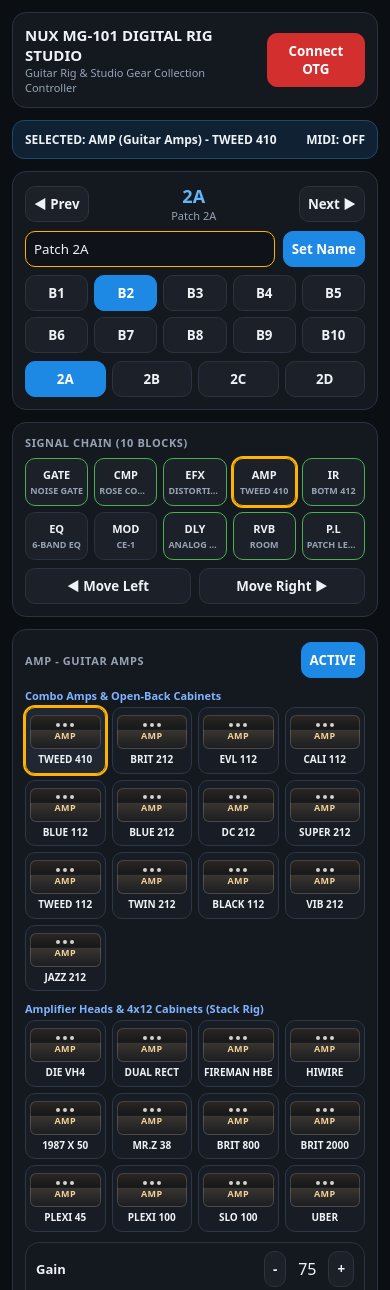
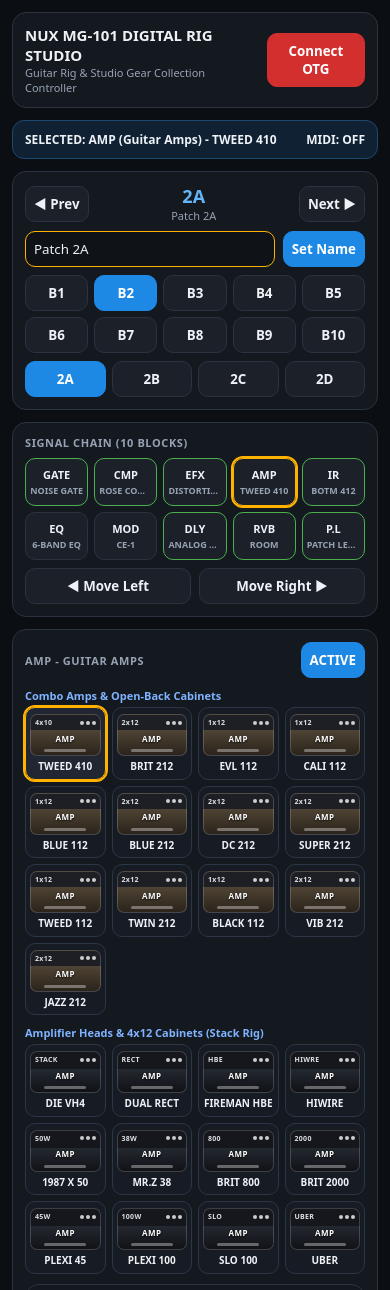
Before and after one commit to hossainnayeem738-droid/NuxMG101-Androidapp, a website: page index.html in a window 390 px wide. Shown: the top 1290 px of the page. Drawn offline with Linux system fonts and the light colour scheme.

Commit message:
Update index.html

```diff
--- a/index.html
+++ b/index.html
@@ -31,23 +31,28 @@
     .sub{font-size:9px;color:var(--muted);max-width:100%;overflow:hidden;text-overflow:ellipsis;white-space:nowrap;}
     .gear-grid{display:grid;grid-template-columns:repeat(4,minmax(0,1fr));gap:6px;}
     .gear-card{
-      background:#181d25;border:1px solid #2e3746;border-radius:10px;padding:7px 4px;
+      background:#171c24;border:1px solid #2d3645;border-radius:10px;padding:6px 4px;
       display:flex;flex-direction:column;align-items:center;gap:5px;text-align:center;min-width:0;
     }
     .gear-card.active{border-color:var(--amber);outline:2px solid var(--amber);background:#202733;}
-    .gear-art{
-      width:100%;height:34px;border-radius:6px;display:flex;flex-direction:column;
-      align-items:center;justify-content:center;font-size:9px;font-weight:900;letter-spacing:0.4px;
-      border:1px solid rgba(255,255,255,0.16);position:relative;overflow:hidden;
+    .digital-box{
+      width:100%;height:42px;border-radius:7px;padding:3px 4px;
+      display:flex;flex-direction:column;justify-content:space-between;
+      border:1px solid rgba(255,255,255,0.18);overflow:hidden;
     }
-    .amp-art{background:linear-gradient(180deg,#2b2620 0%,#15171a 42%,#3a352f 43%,#1c1e22 100%);color:#f3d299;}
-    .cab-art{background:linear-gradient(180deg,#25282e 0%,#14161a 100%);color:#cfd8dc;border-color:#455a64;}
-    .pedal-art{color:#fff;text-shadow:0 1px 2px rgba(0,0,0,0.75);}
-    .knobs{display:flex;gap:3px;margin-bottom:2px;}
-    .knobs span{width:4px;height:4px;border-radius:50%;background:rgba(255,255,255,0.8);}
+    .amp-combo{background:linear-gradient(180deg,#1d1f24 0%,#1d1f24 38%,#4e4334 38%,#2b241b 100%);}
+    .amp-stack{background:linear-gradient(180deg,#15171c 0%,#15171c 42%,#242830 42%,#101216 100%);}
+    .cab-box{background:repeating-linear-gradient(90deg,#1b1f26 0px,#1b1f26 4px,#262c36 4px,#262c36 6px);}
+    .fx-box{box-shadow:inset 0 1px 0 rgba(255,255,255,0.25);}
+    .top-bar{display:flex;justify-content:space-between;align-items:center;font-size:7px;font-weight:900;letter-spacing:0.3px;opacity:0.92;}
+    .knobs{display:flex;gap:2px;}
+    .knobs span{width:4px;height:4px;border-radius:50%;background:#fff;opacity:0.85;}
+    .mid-tag{font-size:8px;font-weight:900;letter-spacing:0.5px;text-align:center;color:#fff;text-shadow:0 1px 2px rgba(0,0,0,0.85);}
+    .bot-line{height:3px;width:70%;margin:0 auto;border-radius:2px;background:rgba(255,255,255,0.35);}
     .gear-name{font-size:10px;font-weight:800;line-height:1.15;color:#eef2f6;word-break:break-word;}
     .mic-card{padding:8px 4px;display:flex;flex-direction:column;align-items:center;gap:4px;}
-    .mic-icon{width:14px;height:24px;border-radius:7px 7px 3px 3px;background:linear-gradient(90deg,#90a4ae,#eceff1,#607d8b);border:1px solid #37474f;}
+    .mic-capsule{width:16px;height:24px;border-radius:8px 8px 3px 3px;background:linear-gradient(90deg,#78909c,#f5f7fa,#546e7a);border:1px solid #37474f;}
+    .mic-panel{background:#181d26;border:1px solid #2e3848;border-radius:12px;padding:10px;margin-top:10px;}
   </style>
 </head>
 <body>
@@ -103,7 +108,7 @@
 </div>
 
 <script>
-var KEY="nux_mg101_chain_only_v1";
+var KEY="nux_mg101_digital_v2";
 var BANKS=[1,2,3,4,5,6,7,8,9,10], SLOTS=["A","B","C","D"];
 var ORDER=["GATE","CMP","EFX","AMP","IR","EQ","MOD","DLY","RVB","P.L"];
 var IR_MICS=["E906","SM57","U87","C414"];
@@ -123,99 +128,66 @@ var META={
 };
 
 var GEAR={
-  GATE:[{g:"Noise Reduction",items:[
-    {n:"NOISE GATE",c:"#37474f"}
-  ]}],
-  CMP:[{g:"Compression Pedals",items:[
-    {n:"ROSE COMPRESSOR",c:"#ad1457"},
-    {n:"4 COMP",c:"#546e7a"}
-  ]}],
+  GATE:[{g:"Noise Reduction",items:[{n:"NOISE GATE",c:"#37474f",tag:"GATE"}]}],
+  CMP:[{g:"Compression Pedals",items:[{n:"ROSE COMPRESSOR",c:"#ad1457",tag:"COMP"},{n:"4 COMP",c:"#546e7a",tag:"4-COMP"}]}],
   EFX:[{g:"Drive & Distortion (EFX)",items:[
-    {n:"DISTORTION+",c:"#fbc02d"},
-    {n:"RE BOOST",c:"#eceff1"},
-    {n:"AC BOOST",c:"#fdd835"},
-    {n:"DIST 803",c:"#ef6c00"},
-    {n:"T SCREAM",c:"#2e7d32"},
-    {n:"BLUES DRV",c:"#1565c0"},
-    {n:"MORNING DRV",c:"#c0ca33"},
-    {n:"RAT DIST",c:"#212121"},
-    {n:"RED DIRT",c:"#c62828"},
-    {n:"CRUNCH",c:"#8e24aa"},
-    {n:"MUFF FUZZ",c:"#424242"},
-    {n:"KATANA",c:"#90a4ae"},
-    {n:"ST SINGER",c:"#607d8b"}
+    {n:"DISTORTION+",c:"#fbc02d",tag:"DIST+"},{n:"RE BOOST",c:"#eceff1",tag:"BOOST"},{n:"AC BOOST",c:"#fdd835",tag:"AC-BST"},
+    {n:"DIST 803",c:"#ef6c00",tag:"OD-803"},{n:"T SCREAM",c:"#2e7d32",tag:"TS-OD"},{n:"BLUES DRV",c:"#1565c0",tag:"BLUES"},
+    {n:"MORNING DRV",c:"#c0ca33",tag:"MORN"},{n:"RAT DIST",c:"#212121",tag:"RAT"},{n:"RED DIRT",c:"#c62828",tag:"DIRT"},
+    {n:"CRUNCH",c:"#8e24aa",tag:"CRNCH"},{n:"MUFF FUZZ",c:"#424242",tag:"FUZZ"},{n:"KATANA",c:"#90a4ae",tag:"CLEAN"},
+    {n:"ST SINGER",c:"#607d8b",tag:"SINGER"}
   ]}],
   AMP:[
     {g:"Combo Amps & Open-Back Cabinets",items:[
-      {n:"TWEED 410"},{n:"BRIT 212"},{n:"EVL 112"},{n:"CALI 112"},
-      {n:"BLUE 112"},{n:"BLUE 212"},{n:"DC 212"},{n:"SUPER 212"},
-      {n:"TWEED 112"},{n:"TWIN 212"},{n:"BLACK 112"},{n:"VIB 212"},{n:"JAZZ 212"}
+      {n:"TWEED 410",kind:"combo",tag:"4x10"},{n:"BRIT 212",kind:"combo",tag:"2x12"},{n:"EVL 112",kind:"combo",tag:"1x12"},
+      {n:"CALI 112",kind:"combo",tag:"1x12"},{n:"BLUE 112",kind:"combo",tag:"1x12"},{n:"BLUE 212",kind:"combo",tag:"2x12"},
+      {n:"DC 212",kind:"combo",tag:"2x12"},{n:"SUPER 212",kind:"combo",tag:"2x12"},{n:"TWEED 112",kind:"combo",tag:"1x12"},
+      {n:"TWIN 212",kind:"combo",tag:"2x12"},{n:"BLACK 112",kind:"combo",tag:"1x12"},{n:"VIB 212",kind:"combo",tag:"2x12"},
+      {n:"JAZZ 212",kind:"combo",tag:"2x12"}
     ]},
     {g:"Amplifier Heads & 4x12 Cabinets (Stack Rig)",items:[
-      {n:"DIE VH4"},{n:"DUAL RECT"},{n:"FIREMAN HBE"},{n:"HIWIRE"},
-      {n:"1987 X 50"},{n:"MR.Z 38"},{n:"BRIT 800"},{n:"BRIT 2000"},
-      {n:"PLEXI 45"},{n:"PLEXI 100"},{n:"SLO 100"},{n:"UBER"}
+      {n:"DIE VH4",kind:"stack",tag:"STACK"},{n:"DUAL RECT",kind:"stack",tag:"RECT"},{n:"FIREMAN HBE",kind:"stack",tag:"HBE"},
+      {n:"HIWIRE",kind:"stack",tag:"HIWRE"},{n:"1987 X 50",kind:"stack",tag:"50W"},{n:"MR.Z 38",kind:"stack",tag:"38W"},
+      {n:"BRIT 800",kind:"stack",tag:"800"},{n:"BRIT 2000",kind:"stack",tag:"2000"},{n:"PLEXI 45",kind:"stack",tag:"45W"},
+      {n:"PLEXI 100",kind:"stack",tag:"100W"},{n:"SLO 100",kind:"stack",tag:"SLO"},{n:"UBER",kind:"stack",tag:"UBER"}
     ]}
   ],
   IR:[
     {g:"4x12 / 2x12 Extension Cabs",items:[
-      {n:"BOTM 412"},{n:"RECT 412"},{n:"HBE 412"},{n:"CUSTOM 412"},
-      {n:"V30 412"},{n:"BUTQ 212"},{n:"T75 412"},{n:"G12M 412"},
-      {n:"G12L 412"},{n:"GREEN 412"},{n:"SLO 412"},{n:"UBER 412"}
+      {n:"BOTM 412",tag:"4x12"},{n:"RECT 412",tag:"4x12"},{n:"HBE 412",tag:"4x12"},{n:"CUSTOM 412",tag:"4x12"},
+      {n:"V30 412",tag:"V30"},{n:"BUTQ 212",tag:"2x12"},{n:"T75 412",tag:"T75"},{n:"G12M 412",tag:"G12M"},
+      {n:"G12L 412",tag:"G12L"},{n:"GREEN 412",tag:"GRN"},{n:"SLO 412",tag:"4x12"},{n:"UBER 412",tag:"4x12"}
     ]},
     {g:"User IR Slots (01 - 12)",items:[
-      {n:"User IR 01"},{n:"User IR 02"},{n:"User IR 03"},{n:"User IR 04"},
-      {n:"User IR 05"},{n:"User IR 06"},{n:"User IR 07"},{n:"User IR 08"},
-      {n:"User IR 09"},{n:"User IR 10"},{n:"User IR 11"},{n:"User IR 12"}
+      {n:"User IR 01",tag:"IR-01"},{n:"User IR 02",tag:"IR-02"},{n:"User IR 03",tag:"IR-03"},{n:"User IR 04",tag:"IR-04"},
+      {n:"User IR 05",tag:"IR-05"},{n:"User IR 06",tag:"IR-06"},{n:"User IR 07",tag:"IR-07"},{n:"User IR 08",tag:"IR-08"},
+      {n:"User IR 09",tag:"IR-09"},{n:"User IR 10",tag:"IR-10"},{n:"User IR 11",tag:"IR-11"},{n:"User IR 12",tag:"IR-12"}
     ]}
   ],
-  EQ:[{g:"Equalizer (EQ)",items:[
-    {n:"6-BAND EQ",c:"#5d4037"},
-    {n:"ALIEN EQ",c:"#b71c1c"},
-    {n:"10-BAND EQ",c:"#263238"}
-  ]}],
+  EQ:[{g:"Equalizer (EQ)",items:[{n:"6-BAND EQ",c:"#5d4037",tag:"6-EQ"},{n:"ALIEN EQ",c:"#b71c1c",tag:"ALIEN"},{n:"10-BAND EQ",c:"#263238",tag:"10-EQ"}]}],
   MOD:[{g:"Modulation (MOD)",items:[
-    {n:"CE-1",c:"#455a64"},
-    {n:"CE-2",c:"#00838f"},
-    {n:"ST. CHORUS",c:"#f9a825"},
-    {n:"VIBRATOR",c:"#0277bd"},
-    {n:"DETUNE",c:"#546e7a"},
-    {n:"FLANGER",c:"#6a1b9a"},
-    {n:"PHASE 90",c:"#ef6c00"},
-    {n:"PHASE 90 ORANGE",c:"#f57c00"},
-    {n:"SCF",c:"#00695c"},
-    {n:"ROTARY SPEAKER",c:"#6d4c41"},
-    {n:"STEREO CHORUS",c:"#1565c0"}
+    {n:"CE-1",c:"#455a64",tag:"CHOR"},{n:"CE-2",c:"#00838f",tag:"CHOR"},{n:"ST. CHORUS",c:"#f9a825",tag:"ST-CH"},
+    {n:"VIBRATOR",c:"#0277bd",tag:"VIB"},{n:"DETUNE",c:"#546e7a",tag:"DETN"},{n:"FLANGER",c:"#6a1b9a",tag:"FLNG"},
+    {n:"PHASE 90",c:"#ef6c00",tag:"PH90"},{n:"PHASE 90 ORANGE",c:"#f57c00",tag:"PH90O"},{n:"SCF",c:"#00695c",tag:"SCF"},
+    {n:"ROTARY SPEAKER",c:"#6d4c41",tag:"ROTR"},{n:"STEREO CHORUS",c:"#1565c0",tag:"ST-CH"}
   ]}],
   DLY:[{g:"Delay (DLY)",items:[
-    {n:"ANALOG DELAY",c:"#ad1457"},
-    {n:"DIGITAL DELAY",c:"#78909c"},
-    {n:"MODULATION",c:"#00838f"},
-    {n:"TAPE ECHO",c:"#2e7d32"},
-    {n:"PAN DELAY",c:"#0277bd"}
+    {n:"ANALOG DELAY",c:"#ad1457",tag:"ANLG"},{n:"DIGITAL DELAY",c:"#78909c",tag:"DIGI"},{n:"MODULATION",c:"#00838f",tag:"MOD"},
+    {n:"TAPE ECHO",c:"#2e7d32",tag:"TAPE"},{n:"PAN DELAY",c:"#0277bd",tag:"PAN"}
   ]}],
   RVB:[{g:"Reverb (RVB)",items:[
-    {n:"ROOM",c:"#37474f"},
-    {n:"HALL",c:"#8d6e63"},
-    {n:"PLATE",c:"#90a4ae"},
-    {n:"SPRING",c:"#fbc02d"},
-    {n:"SHIMMER",c:"#212121"}
+    {n:"ROOM",c:"#37474f",tag:"ROOM"},{n:"HALL",c:"#8d6e63",tag:"HALL"},{n:"PLATE",c:"#90a4ae",tag:"PLAT"},
+    {n:"SPRING",c:"#fbc02d",tag:"SPRG"},{n:"SHIMMER",c:"#212121",tag:"SHMR"}
   ]}],
-  "P.L":[{g:"Output Level",items:[
-    {n:"PATCH LEVEL",c:"#1e88e5"}
-  ]}]
+  "P.L":[{g:"Output Level",items:[{n:"PATCH LEVEL",c:"#1e88e5",tag:"LEVEL"}]}]
 };
 
 var midiOut=null;
-
 function flatModels(id){
   var out=[], groups=GEAR[id]||[];
-  for(var i=0;i<groups.length;i++){
-    for(var j=0;j<groups[i].items.length;j++) out.push(groups[i].items[j].n);
-  }
+  for(var i=0;i<groups.length;i++) for(var j=0;j<groups[i].items.length;j++) out.push(groups[i].items[j].n);
   return out.length?out:["Default"];
 }
-
 function newPatch(code){
   var b={};
   for(var i=0;i<ORDER.length;i++){
@@ -223,22 +195,19 @@ function newPatch(code){
     for(var j=0;j<META[id].p.length;j++) pr[META[id].p[j][1]]=META[id].p[j][2];
     var list=flatModels(id);
     b[id]={on:(id!=="EQ"&&id!=="MOD"),model:list[0],p:pr};
-    if(id==="IR"){ b[id].mic=IR_MICS[1]; b[id].pos=IR_POS[2]; }
+    if(id==="IR"){ b[id].micOn=true; b[id].mic=IR_MICS[1]; b[id].pos=IR_POS[2]; b[id].micLvl=75; }
   }
   return {name:"Patch "+code,chain:ORDER.slice(),b:b};
 }
-
 function initState(){
   var patches={};
   for(var i=0;i<BANKS.length;i++) for(var j=0;j<SLOTS.length;j++){ var c=""+BANKS[i]+SLOTS[j]; patches[c]=newPatch(c); }
   return {bank:2,slot:"A",sel:"AMP",patches:patches};
 }
-
 var st=(function(){
   try{ var r=localStorage.getItem(KEY); if(r){ var o=JSON.parse(r); if(o&&o.patches&&o.patches["2A"]&&o.patches["2A"].b&&o.patches["2A"].b["P.L"]) return o; } }catch(e){}
   return initState();
 })();
-
 function save(){ try{ localStorage.setItem(KEY,JSON.stringify(st)); }catch(e){} }
 function code(){ return ""+st.bank+st.slot; }
 function patch(){
@@ -246,12 +215,13 @@ function patch(){
   if(!st.patches[c]) st.patches[c]=newPatch(c);
   if(!META[st.sel]) st.sel="AMP";
   if(st.patches[c].b && st.patches[c].b.IR){
+    if(typeof st.patches[c].b.IR.micOn!=="boolean") st.patches[c].b.IR.micOn=true;
     if(!st.patches[c].b.IR.mic) st.patches[c].b.IR.mic=IR_MICS[1];
     if(!st.patches[c].b.IR.pos) st.patches[c].b.IR.pos=IR_POS[2];
+    if(typeof st.patches[c].b.IR.micLvl!=="number") st.patches[c].b.IR.micLvl=75;
   }
   return st.patches[c];
 }
-
 function sendCC(cc,v){ if(!midiOut) return; try{ midiOut.send([0xb0,cc,Math.max(0,Math.min(127,Math.round(v)))]); }catch(e){} }
 function sendPC(pc){ if(!midiOut) return; try{ midiOut.send([0xc0,Math.max(0,Math.min(127,pc))]); }catch(e){} }
 function sendName(n){
@@ -263,33 +233,28 @@ function sendName(n){
   }catch(e){}
 }
 function sendChain(p){
-  for(var i=0;i<p.chain.length;i++){
-    var m=META[p.chain[i]];
-    if(m) sendCC(m.cCc,i);
-  }
+  for(var i=0;i<p.chain.length;i++){ var m=META[p.chain[i]]; if(m) sendCC(m.cCc,i); }
 }
-
 function connectMidi(){
   var ms=document.getElementById("midiState");
   if(!navigator.requestMIDIAccess){ ms.textContent="MIDI: UNSUPPORTED"; return; }
   navigator.requestMIDIAccess({sysex:true}).then(function(acc){
     var outs=Array.from(acc.outputs.values());
     if(outs.length){
-      midiOut=outs[0];
-      ms.textContent="MIDI: "+(midiOut.name||"OK");
+      midiOut=outs[0]; ms.textContent="MIDI: "+(midiOut.name||"OK");
       var b=document.getElementById("midiBtn"); b.textContent="OTG Connected"; b.className="blue";
       sendChain(patch());
     }else ms.textContent="MIDI: NO DEVICE";
   }).catch(function(){ ms.textContent="MIDI: BLOCKED"; });
 }
-
-function draw(syncInp){
+  function draw(syncInp){
   var p=patch(), c=code(), id=st.sel, m=META[id], blk=p.b[id];
   document.getElementById("pCode").textContent=c;
   document.getElementById("pName").textContent=p.name;
   var inp=document.getElementById("nameInp");
   if(syncInp||document.activeElement!==inp) inp.value=p.name;
-  document.getElementById("status").textContent="SELECTED: "+id+" ("+m.n+") - "+blk.model+(id==="IR"?" ["+blk.mic+" / "+blk.pos+"]":"");
+  var micInfo=id==="IR"?(" ["+(blk.micOn?(blk.mic+" / "+blk.pos+" / Mic "+blk.micLvl):"MIC OFF")+"]"):"";
+  document.getElementById("status").textContent="SELECTED: "+id+" ("+m.n+") - "+blk.model+micInfo;
   document.getElementById("edTitle").textContent=id+" - "+m.n.toUpperCase();
 
   var bg=document.getElementById("banks"); bg.innerHTML="";
@@ -333,31 +298,25 @@ function draw(syncInp){
   var vg=document.getElementById("visualGear"); vg.innerHTML="";
   var allNames=flatModels(id);
   (GEAR[id]||[]).forEach(function(grp){
-    var lbl=document.createElement("div");
-    lbl.className="grp-label";
-    lbl.textContent=grp.g;
-    vg.appendChild(lbl);
-
-    var grid=document.createElement("div");
-    grid.className="gear-grid";
+    var lbl=document.createElement("div"); lbl.className="grp-label"; lbl.textContent=grp.g; vg.appendChild(lbl);
+    var grid=document.createElement("div"); grid.className="gear-grid";
     grp.items.forEach(function(it){
-      var card=document.createElement("button");
-      card.type="button";
+      var card=document.createElement("button"); card.type="button";
       card.className="gear-card"+(blk.model===it.n?" active":"");
-      var artCls=id==="AMP"?"amp-art":(id==="IR"?"cab-art":"pedal-art");
-      var bgStyle=it.c?(" style='background:"+it.c+";'"):"";
+      var boxCls="digital-box "+(id==="AMP"?(it.kind==="stack"?"amp-stack":"amp-combo"):(id==="IR"?"cab-box":"fx-box"));
+      var stAttr=it.c?(" style='background:"+it.c+";'"):"";
       card.innerHTML=
-        "<div class='gear-art "+artCls+"'"+bgStyle+">"+
-          "<div class='knobs'><span></span><span></span><span></span></div>"+
-          "<div>"+(id==="AMP"?"AMP":(id==="IR"?"CAB":"FX"))+"</div>"+
+        "<div class='"+boxCls+"'"+stAttr+">"+
+          "<div class='top-bar'><span>"+(it.tag||id)+"</span><span class='knobs'><span></span><span></span><span></span></span></div>"+
+          "<div class='mid-tag'>"+(id==="AMP"?"AMP":(id==="IR"?"CAB":"FX"))+"</div>"+
+          "<div class='bot-line'></div>"+
         "</div>"+
         "<div class='gear-name'>"+it.n+"</div>";
       card.onclick=function(){
         blk.model=it.n;
         var idx=allNames.indexOf(blk.model);
         var ccVal=allNames.length>1?Math.round((idx/(allNames.length-1))*127):0;
-        sendCC(m.cc+40,ccVal);
-        save(); draw(false);
+        sendCC(m.cc+40,ccVal); save(); draw(false);
       };
       grid.appendChild(card);
     });
@@ -366,50 +325,53 @@ function draw(syncInp){
 
   var irBox=document.getElementById("irExtras"); irBox.innerHTML="";
   if(id==="IR"){
-    var micLbl=document.createElement("div");
-    micLbl.className="grp-label";
-    micLbl.textContent="4 Microphones";
-    irBox.appendChild(micLbl);
+    var micPanel=document.createElement("div"); micPanel.className="mic-panel";
+    var headRow=document.createElement("div"); headRow.className="row";
+    headRow.innerHTML="<span style='font-size:11px;font-weight:800;color:#7fb3ff;'>CAB MIC CONTROL (4 MICS &amp; 3 POSITIONS)</span>";
+    var micToggle=document.createElement("button"); micToggle.type="button";
+    micToggle.textContent=blk.micOn?"MIC ON":"MIC OFF"; micToggle.className=blk.micOn?"blue":"";
+    micToggle.onclick=function(){ blk.micOn=!blk.micOn; sendCC(55,blk.micOn?100:0); save(); draw(false); };
+    headRow.appendChild(micToggle); micPanel.appendChild(headRow);
 
     var micGrid=document.createElement("div"); micGrid.className="grid4";
     IR_MICS.forEach(function(micName,idx){
-      var b=document.createElement("button");
+      var b=document.createElement("button"); b.type="button";
       b.className="mic-card"+(blk.mic===micName?" active":"");
-      b.innerHTML="<div class='mic-icon'></div><div class='gear-name'>"+micName+"</div>";
-      b.onclick=function(){
-        blk.mic=micName;
-        sendCC(53,Math.round((idx/3)*127));
-        save(); draw(false);
-      };
+      b.innerHTML="<div class='mic-capsule'></div><div class='gear-name'>"+micName+"</div>";
+      b.onclick=function(){ blk.mic=micName; blk.micOn=true; sendCC(53,Math.round((idx/3)*127)); save(); draw(false); };
       micGrid.appendChild(b);
     });
-    irBox.appendChild(micGrid);
+    micPanel.appendChild(micGrid);
 
-    var posLbl=document.createElement("div");
-    posLbl.className="grp-label";
-    posLbl.textContent="3 Mic Positions";
-    irBox.appendChild(posLbl);
-
+    var posLbl=document.createElement("div"); posLbl.className="grp-label"; posLbl.textContent="3 Mic Positions"; micPanel.appendChild(posLbl);
     var posGrid=document.createElement("div"); posGrid.className="grid3";
     IR_POS.forEach(function(posName,idx){
-      var b=document.createElement("button");
-      b.textContent=posName;
+      var b=document.createElement("button"); b.type="button"; b.textContent=posName;
       if(blk.pos===posName) b.className="blue";
-      b.onclick=function(){
-        blk.pos=posName;
-        sendCC(54,Math.round((idx/2)*127));
-        save(); draw(false);
-      };
+      b.onclick=function(){ blk.pos=posName; sendCC(54,Math.round((idx/2)*127)); save(); draw(false); };
       posGrid.appendChild(b);
     });
-    irBox.appendChild(posGrid);
+    micPanel.appendChild(posGrid);
+
+    var lvlBox=document.createElement("div"); lvlBox.style.marginTop="8px";
+    lvlBox.innerHTML="<div class='row'><span style='font-size:12px;font-weight:700;'>Mic Level</span><div class='row' style='gap:4px;'><button type='button' class='mminus'>-</button><span class='mval' style='min-width:34px;text-align:center;'>"+blk.micLvl+"</span><button type='button' class='mplus'>+</button></div></div><input type='range' min='0' max='100' value='"+blk.micLvl+"' style='width:100%;margin-top:6px;accent-color:#2196f3;'>";
+    var mvEl=lvlBox.querySelector(".mval"), mrEl=lvlBox.querySelector("input[type=range]");
+    function setMicLvl(nv){
+      nv=Math.max(0,Math.min(100,Number(nv)));
+      blk.micLvl=nv; mvEl.textContent=nv; mrEl.value=nv; sendCC(56,nv); save();
+    }
+    mrEl.oninput=function(){ setMicLvl(mrEl.value); };
+    lvlBox.querySelector(".mminus").onclick=function(){ setMicLvl(blk.micLvl-1); };
+    lvlBox.querySelector(".mplus").onclick=function(){ setMicLvl(blk.micLvl+1); };
+    micPanel.appendChild(lvlBox);
+    irBox.appendChild(micPanel);
   }
 
   var pw=document.getElementById("params"); pw.innerHTML="";
   m.p.forEach(function(pr){
     var cc=pr[1], val=(typeof blk.p[cc]==="number")?blk.p[cc]:pr[2]; blk.p[cc]=val;
     var box=document.createElement("div"); box.className="card"; box.style.padding="8px 10px"; box.style.marginTop="6px";
-    box.innerHTML="<div class='row'><span style='font-size:13px;font-weight:700;'>"+pr[0]+"</span><div class='row' style='gap:4px;'><button class='minus'>-</button><span class='val' style='min-width:34px;text-align:center;'>"+val+"</span><button class='plus'>+</button></div></div><input type='range' min='0' max='100' value='"+val+"' style='width:100%;margin-top:6px;accent-color:#2196f3;'>";
+    box.innerHTML="<div class='row'><span style='font-size:13px;font-weight:700;'>"+pr[0]+"</span><div class='row' style='gap:4px;'><button type='button' class='minus'>-</button><span class='val' style='min-width:34px;text-align:center;'>"+val+"</span><button type='button' class='plus'>+</button></div></div><input type='range' min='0' max='100' value='"+val+"' style='width:100%;margin-top:6px;accent-color:#2196f3;'>";
     var vEl=box.querySelector(".val"), rEl=box.querySelector("input[type=range]");
     function setV(nv){
       nv=Math.max(0,Math.min(100,Number(nv)));
@@ -428,7 +390,6 @@ function stepPatch(d){
   st.bank=parseInt(nxt,10); st.slot=nxt.slice(-1);
   sendPC((st.bank-1)*4+SLOTS.indexOf(st.slot)); save(); draw(true);
 }
-
 function moveBlock(d){
   var p=patch(), i=p.chain.indexOf(st.sel), t=i+d;
   if(i<0||t<0||t>=p.chain.length) return;
@@ -448,4 +409,4 @@ document.getElementById("mRight").onclick=function(){ moveBlock(1); };
 draw(true);
 </script>
 </body>
-      </html>
+</html>
```
